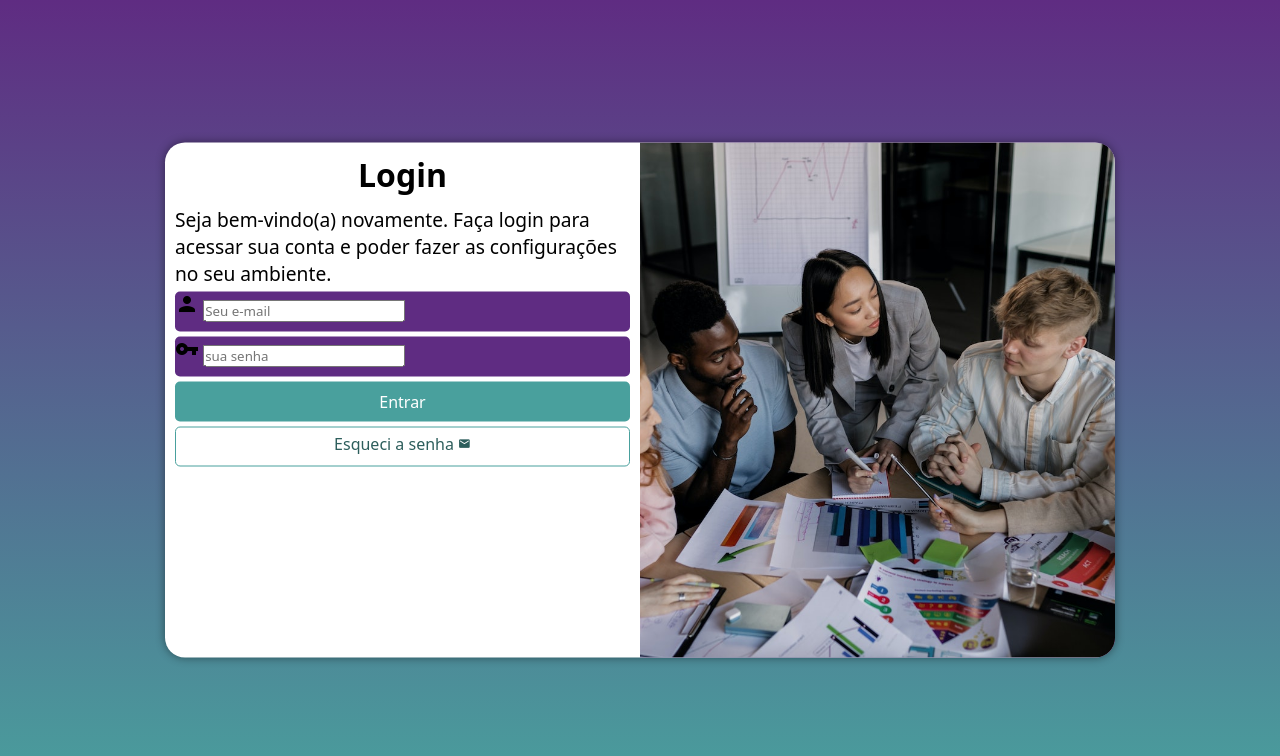
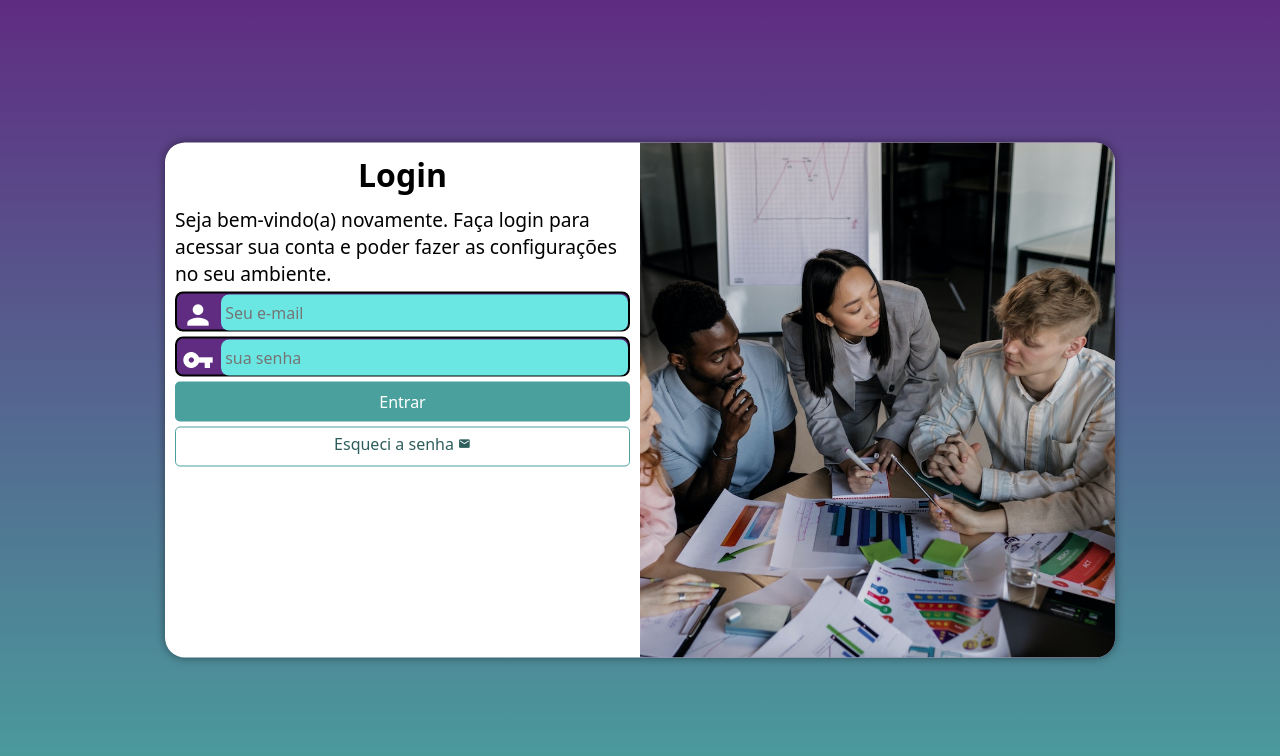
Before and after one commit to danielcpestana/projeto-login, a plain HTML site: page index.html in a window 1280 px wide. Drawn offline with Linux system fonts and the light colour scheme.

Commit message:
atualizando estilos

```diff
--- a/estilos/style.css
+++ b/estilos/style.css
@@ -70,12 +70,33 @@ form > div.campo{
     width: 100%;
     display: block;
     height: 40px;
-    border-radius: 5px;
+    border-radius: 8px;
+    background-color: #5f2c82;
+    border: 2px solid ;
     margin: 5px 0px;
 }
 
 div.campo > label{
     display: none;
+}
+
+div.campo > span{
+    color: white;
+
+    font-size: 2em;
+    width: 40px;
+    padding: 5px;
+}
+
+div.campo > input{
+    background-color: #6ae7e3;
+    font-size: 1em;
+    width: calc(100% - 44.4px);
+    height: 100%;
+    transform: translateY(-12px);
+    border: 0px;
+    border-radius: 8px;
+    padding: 4px;
 }
 
 form > input[type=submit]{
```
